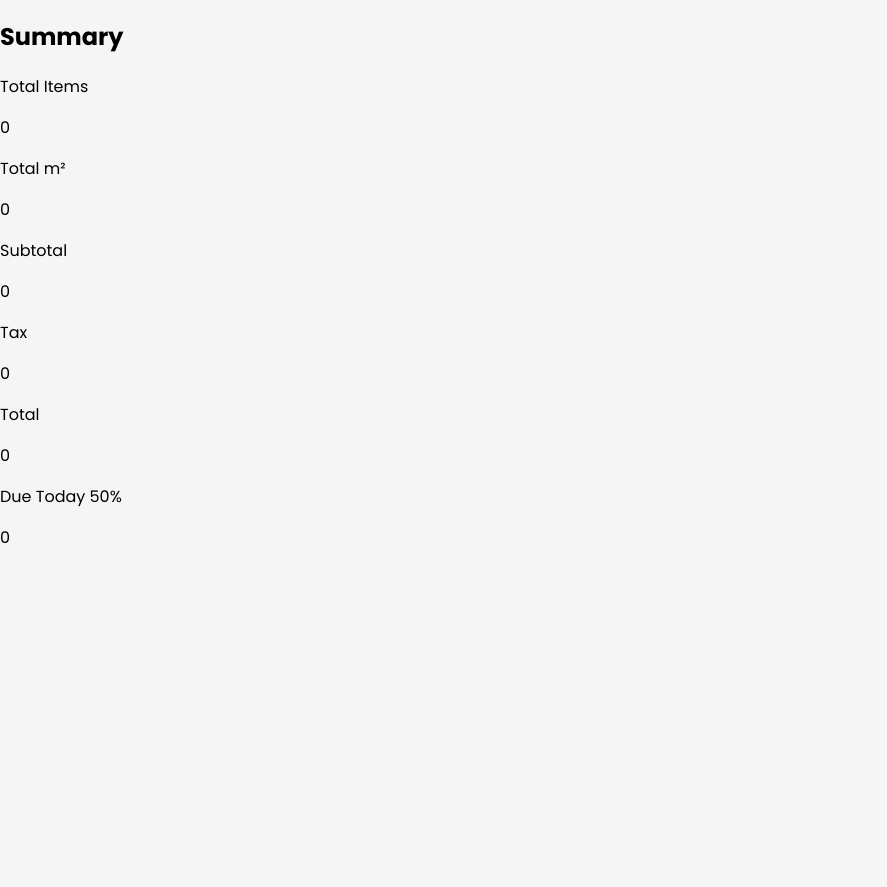
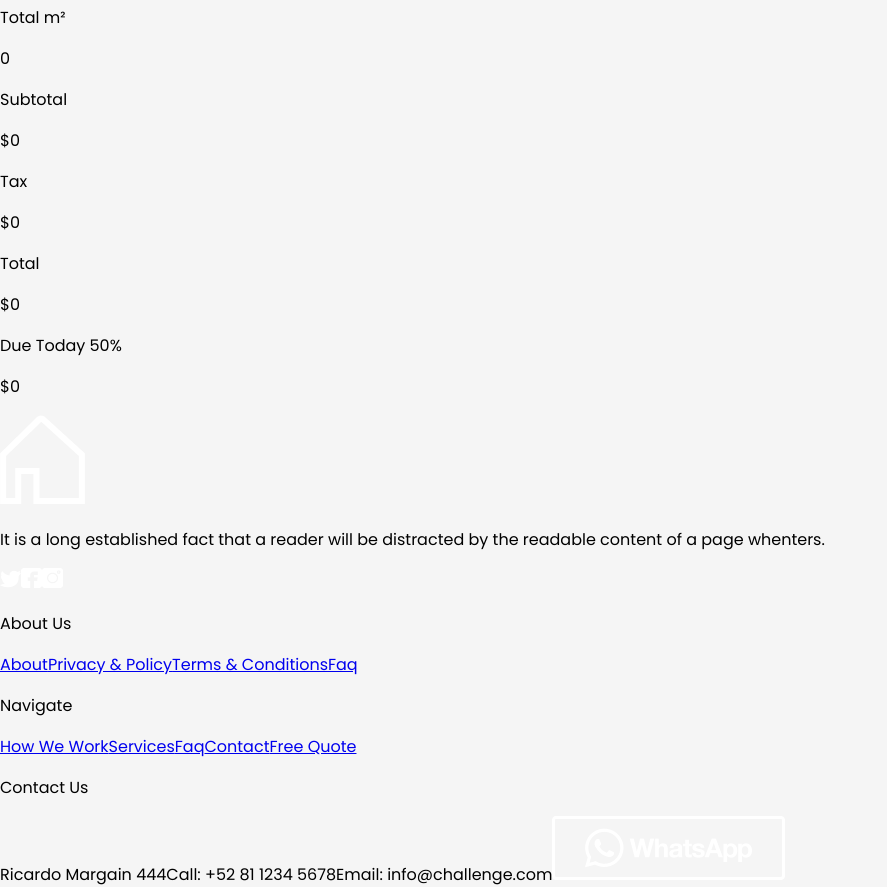
Before and after one commit to MarcoAlayn/Moving-company-calculator, a React (Create React App) app: page / in a window 1280 px wide. Shown: the part 1387-2274 px from the top of the page, without its empty margins (0-887 px from the left). Before the commit the page ends 1953 px from the top, so only its background shows below. Built offline with nearby package versions, Linux system fonts and the light colour scheme.

Commit message:
footer section

```diff
--- a/src/App.js
+++ b/src/App.js
@@ -4,6 +4,7 @@ import { useDispatch } from "react-redux";
 import "./App.css";
 import Item from "./Components/Item";
 import Menu from "./Components/Menu";
+import Logo from "./Assets/Logo.png";
 import bed from "./Assets/items_icons/Bed.png";
 import refridegator from "./Assets/items_icons/Refridegator.png";
 import furniture from "./Assets/items_icons/Furniture.png";
@@ -15,13 +16,18 @@ import dining from "./Assets/items_icons/Dining.png";
 import desk from "./Assets/items_icons/Desk.png";
 import wardrobe from "./Assets/items_icons/Wardrobe.png";
 import Summary from "./Components/Summary";
+import Footer from "./Components/Footer";
+import imgTwitter from "./Assets/social_Icons/Twitter.png";
+import imgFacebook from "./Assets/social_Icons/Facebook.png";
+import imgInstagram from "./Assets/social_Icons/Instagram.png";
+import imgWhatsApp from "./Assets/social_Icons/WhatsApp.png";
 
 const App = () => {
   const dispatch = useDispatch();
 
   return (
     <div>
-      <Menu />
+      <Menu logo={Logo} />
       <div>
         <h1>What items to store?</h1>
         <p>
@@ -49,6 +55,16 @@ const App = () => {
       <div>
         <Summary />
       </div>
+
+      <div>
+        <Footer
+          logo={Logo}
+          imgTwitter={imgTwitter}
+          imgFacebook={imgFacebook}
+          imgInstagram={imgInstagram}
+          imgWhatsApp={imgWhatsApp}
+        />
+      </div>
     </div>
   );
 };
--- /dev/null
+++ b/src/Components/Footer/index.jsx
@@ -0,0 +1,47 @@
+/* eslint-disable react/prop-types */
+import React from 'react'
+
+const Footer = ({logo,imgTwitter,imgFacebook,imgInstagram, imgWhatsApp }) => {
+  return (
+    <div>
+        <div>
+            <img src={logo} alt="logo" />
+            <p>It is a long established
+                 fact that a reader will
+                 be distracted by the readable
+                 content of a page whenters.</p>
+            <div>
+                <img src={imgTwitter} alt="logo twitter" />
+                <img src={imgFacebook} alt="logo facebook" />
+                <img src={imgInstagram} alt="logo instagram" />
+            </div>
+        </div>
+        <div>
+            <p>About Us</p>
+            <a href="#">About</a>
+            <a href="#">Privacy & Policy</a>
+            <a href="#">Terms & Conditions</a>
+            <a href="#">Faq</a>
+        </div>
+        <div>
+            <p>Navigate</p>
+            <a href="#">How We Work</a>
+            <a href="#">Services</a>
+            <a href="#">Faq</a>
+            <a href="#">Contact</a>
+            <a href="#">Free Quote</a>
+        </div>
+        <div>
+            <p>Contact Us</p>
+            <span>Ricardo Margain 444</span>
+            <span>Call: +52 81 1234 5678</span>
+            <span>Email: info@challenge.com</span>
+            <a href="#">
+            <img src={imgWhatsApp} alt="logo whatsapp" />
+            </a>
+        </div>
+    </div>
+  )
+}
+
+export default Footer
--- a/src/Components/Item/index.jsx
+++ b/src/Components/Item/index.jsx
@@ -8,7 +8,7 @@ import { incrementValues, decrementValues } from '../../Redux/Actions';
 const Item = ({icon,name,valueM2, }) => {
   const dispatch = useDispatch()
   const [count, setCount] = useState(0);
-  const x = useSelector(state => state.itemCount)
+  const itemCountState= useSelector(state => state.itemCount)
 
   const increment = () => {
     setCount(count + 1);
@@ -25,15 +25,14 @@ const Item = ({icon,name,valueM2, }) => {
     dispatch(decrementValues(valueM2))
 
   };
-  const reset =() =>{
-    if(x !== "initCount")
+  const resetCount =() =>{
+    if(itemCountState !== "initCount")
     setCount(0)
   }
 
   useEffect(() => {
-    console.log('El estado ha cambiado', x);
-    reset()
-  }, [x]);
+    resetCount()
+  }, [dispatch,itemCountState]);
 
     return (
     <div>
--- a/src/Components/Menu/index.jsx
+++ b/src/Components/Menu/index.jsx
@@ -1,11 +1,12 @@
+/* eslint-disable react/prop-types */
 import React from 'react'
 import "./menu.css"
 
-const Menu = () => {
+const Menu = ({logo}) => {
   return (
     <header className="menu-container">
       <div className="menu-logo">
-        <img src="logo.png" alt="logo" />
+        <img src={logo} alt="logo" />
       </div>
       <nav className="menu-items">
         <a href="#">How We Work</a>
--- a/src/Components/Summary/index.jsx
+++ b/src/Components/Summary/index.jsx
@@ -15,10 +15,10 @@ const Summary = () => {
         <div>
             <div><p>Total Items</p><p>{totalItemsState}</p></div>
             <div><p>Total m²</p><p>{totalM2State}</p></div>
-            <div><p>Subtotal</p><p>{subTotalState}</p></div>
-            <div><p>Tax</p><p>{taxState}</p></div>
-            <div><p>Total</p><p>{totalState}</p></div>
-            <div><p>Due Today 50%</p><p>{dueTodayState}</p></div>
+            <div><p>Subtotal</p><p>${subTotalState}</p></div>
+            <div><p>Tax</p><p>${taxState}</p></div>
+            <div><p>Total</p><p>${totalState}</p></div>
+            <div><p>Due Today 50%</p><p>${dueTodayState}</p></div>
         </div>
     </div>
   )
--- a/src/Redux/Reducer.js
+++ b/src/Redux/Reducer.js
@@ -32,7 +32,7 @@ const RootReducer = (state = initialState, action) => {
             (action.payload * 200 + action.payload * 200 * 0.16) / 2
           ).toFixed(2)
         ), // 50% of total
-        itemCount: "initCount",
+        itemCount: "initCount", // "initCount" is used to initialize the state of the item component's counter.
       };
 
     case DECREMENT_VALUES:
@@ -70,7 +70,7 @@ const RootReducer = (state = initialState, action) => {
                 ).toFixed(2)
               ) // 50% of total
             : 0,
-        itemCount: "initCount",
+        itemCount: "initCount", // "initCount" is used to initialize the state of the item component's counter.
       };
 
     case RESET_VALUES:
@@ -82,7 +82,7 @@ const RootReducer = (state = initialState, action) => {
         tax: 0,
         total: 0,
         dueToday: 0,
-        itemCount: "resetCount",
+        itemCount: "resetCount", // "resetCount" is used to reset the state of the item component's counter.
       };
     default:
       return state;
```
Also changed, not shown: src/Assets/social_Icons/WhatsApp.png (renamed from src/Assets/social_Icons/WhatsApp_logo 1.png), src/Components/Footer/footer.css (added).
